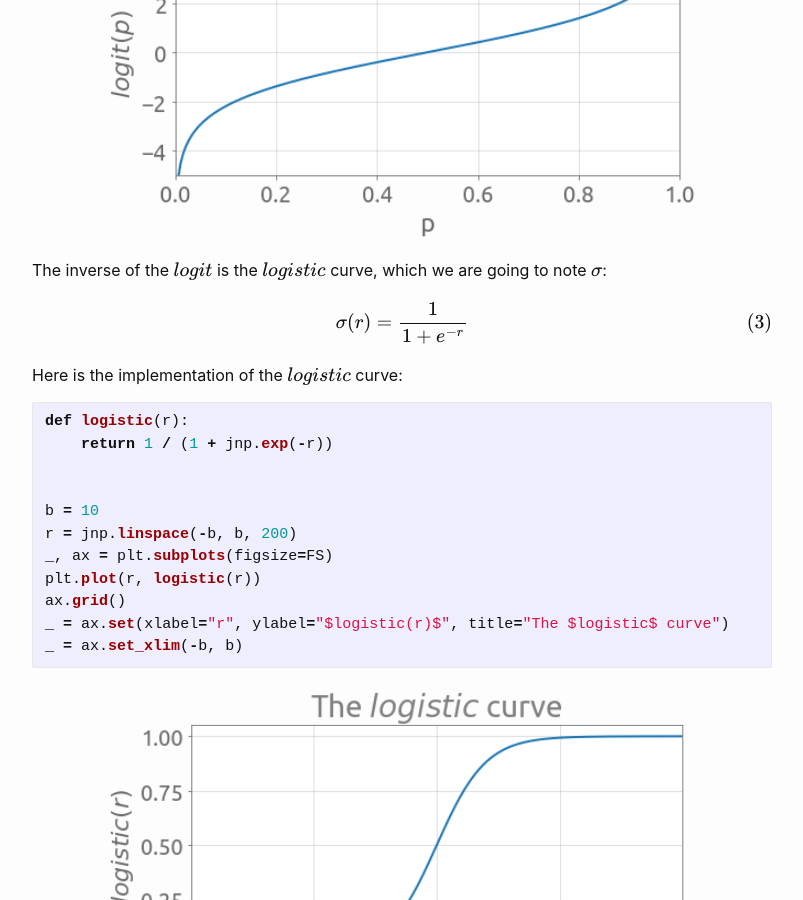
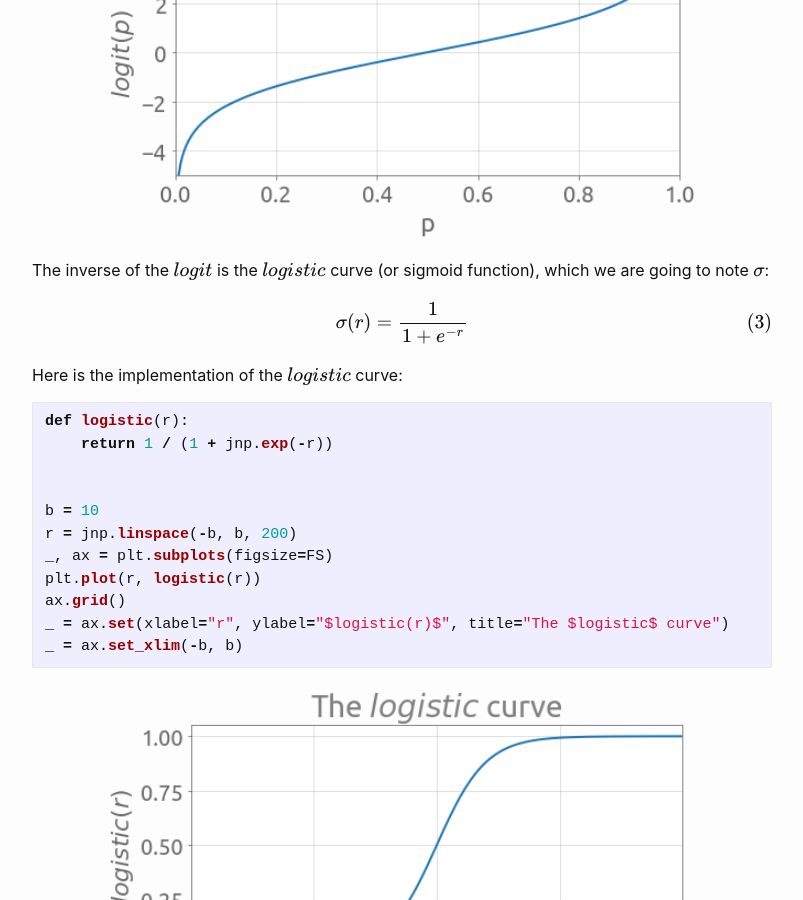
Before and after one commit to aetperf/aetperf.github.io, a Jekyll site: the page built from _posts/2020-09-18-Logistic-regression-with-JAX.md, in a window 1280 px wide and 900 px high, scrolled down 3299 px. Shown: the whole window, without its empty margins (238-1041 px from the left). Built offline with Jekyll 4.4.1, drawn with Linux system fonts in a browser that asks for light colours; formulas are drawn with MathJax 3; comment, search, counter and statistics services are not loaded.

Commit message:
small update

```diff
--- a/_posts/2020-09-18-Logistic-regression-with-JAX.md
+++ b/_posts/2020-09-18-Logistic-regression-with-JAX.md
@@ -124,7 +124,7 @@ _ = ax.set_ylim(-5, 5)
 
 
 
-The inverse of the $logit$ is the $logistic$ curve, which we are going to note $\sigma$:
+The inverse of the $logit$ is the $logistic$ curve (or sigmoid function), which we are going to note $\sigma$:
 
 \begin{equation}
 \sigma (r) = \frac{1}{1 + e^{-r}} \tag{3}
```
